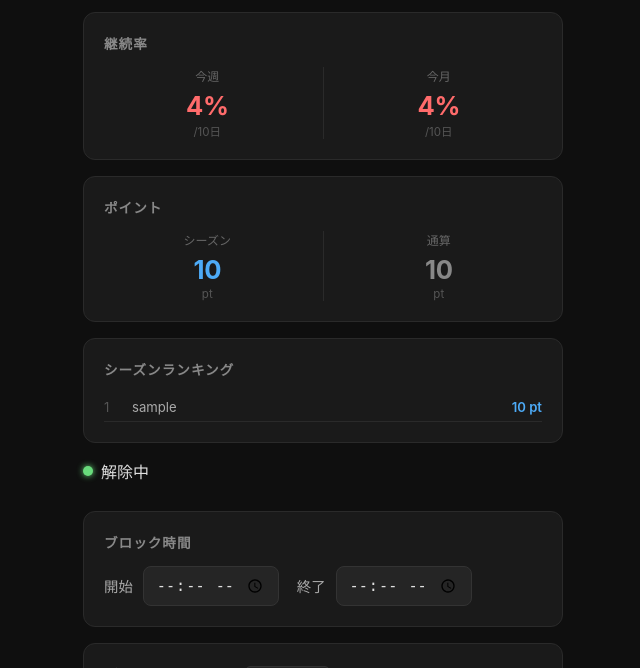
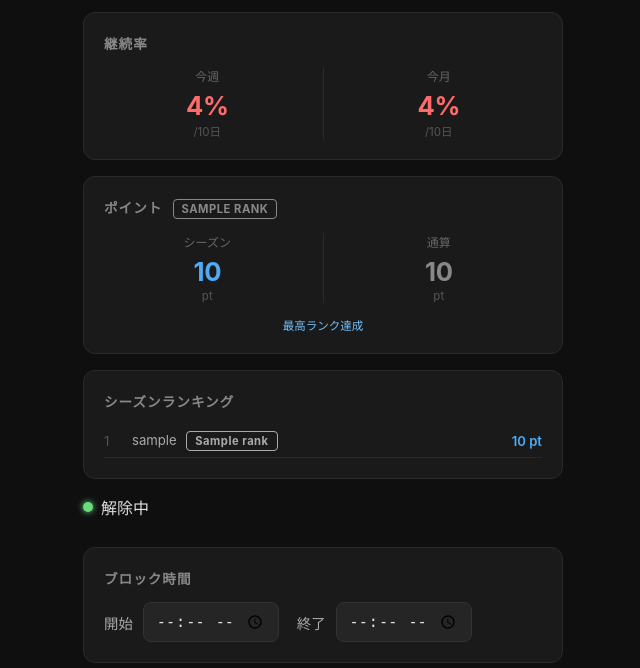
Before and after one commit to nukosi/Toxov, a Flask app: template templates/index.html in a window 1280 px wide. Shown: the part 221-889 px from the top of the page, without its empty margins (317-957 px from the left). Run offline with Flask 3, Linux system fonts and the light colour scheme; the template is opened without the code that fills it: most values are stand-ins (such as "Sample title", 1, 10 or a date in 2020).

Commit message:
add season/rank system (Seed→Flame→Iron→Gold→Diamond)
- database.py: Season table, check_season_reset (monthly auto-reset on startup), get_rank with progress
- web.py: pass rank/ranking with rank info to template
- index.html: rank badge on points card, progress bar to next rank, rank badges in leaderboard

Co-Authored-By: Claude Sonnet 4.6 <noreply@anthropic.com>

```diff
--- a/database.py
+++ b/database.py
@@ -67,6 +67,14 @@ class EventLog(Base):
     created_at = Column(DateTime, nullable=False)
 
 
+class Season(Base):
+    __tablename__ = "seasons"
+    id         = Column(Integer, primary_key=True, autoincrement=True)
+    year       = Column(Integer, nullable=False)
+    month      = Column(Integer, nullable=False)
+    created_at = Column(DateTime, nullable=False)
+
+
 class PointLog(Base):
     __tablename__ = "point_logs"
     id         = Column(Integer, primary_key=True, autoincrement=True)
@@ -86,6 +94,7 @@ class UserPoints(Base):
 def init_db():
     Base.metadata.create_all(engine)
     _migrate()
+    check_season_reset()
 
 
 def _migrate():
@@ -320,6 +329,45 @@ def set_user_plan(user_id, plan: str):
             session.commit()
 
 
+_RANKS = [
+    (45, "Diamond"),
+    (30, "Gold"),
+    (15, "Iron"),
+    (5,  "Flame"),
+    (0,  "Seed"),
+]
+
+
+def get_rank(season_points: int) -> dict:
+    for i, (threshold, name) in enumerate(_RANKS):
+        if season_points >= threshold:
+            if i == 0:
+                return {"name": name, "next": None, "progress": 100, "pts_to_next": 0}
+            next_threshold, next_name = _RANKS[i - 1]
+            pts_in_tier = season_points - threshold
+            tier_size   = next_threshold - threshold
+            progress    = round(pts_in_tier / tier_size * 100)
+            return {"name": name, "next": next_name,
+                    "progress": min(progress, 99),
+                    "pts_to_next": next_threshold - season_points}
+    return {"name": "Seed", "next": "Flame", "progress": 0, "pts_to_next": 5}
+
+
+def check_season_reset():
+    JST = datetime.timezone(datetime.timedelta(hours=9))
+    now = datetime.datetime.now(JST)
+    with Session(engine) as session:
+        latest = session.query(Season).order_by(Season.id.desc()).first()
+        if latest and latest.year == now.year and latest.month == now.month:
+            return  # 同じ月なのでリセット不要
+        session.add(Season(year=now.year, month=now.month,
+                           created_at=now.replace(tzinfo=None)))
+        # 初回以外はシーズンポイントをリセットする
+        if latest:
+            session.query(UserPoints).update({"season_points": 0})
+        session.commit()
+
+
 def _compute_streak_in_session(session, user_id, now):
     last_emergency = (
         session.query(EventLog)
--- a/templates/index.html
+++ b/templates/index.html
@@ -176,6 +176,23 @@
       color: #666;
       margin-top: 6px;
     }
+
+    .rank-badge {
+      display: inline-block;
+      font-size: 0.7rem;
+      font-weight: 700;
+      padding: 2px 8px;
+      border-radius: 4px;
+      border: 1px solid;
+      vertical-align: middle;
+      margin-left: 6px;
+      letter-spacing: 0.5px;
+    }
+    .rank-seed    { color:#888;    background:#1a1a1a; border-color:#333; }
+    .rank-flame   { color:#ffa94d; background:#2a2010; border-color:#5a4010; }
+    .rank-iron    { color:#adb5bd; background:#212529; border-color:#495057; }
+    .rank-gold    { color:#ffd43b; background:#2a2200; border-color:#5a4a00; }
+    .rank-diamond { color:#74c0fc; background:#0a1a2a; border-color:#1a4a7a; }
   </style>
 </head>
 <body>
@@ -225,10 +242,12 @@
       </div>
     </div>
 
-    <!-- ポイントカード -->
+    <!-- ポイント・ランクカード -->
     <div class="card" style="margin-bottom:16px;">
-      <h2>ポイント</h2>
-      <div style="display:flex; gap:12px;">
+      <h2>ポイント
+        <span class="rank-badge rank-{{ rank.name|lower }}">{{ rank.name }}</span>
+      </h2>
+      <div style="display:flex; gap:12px; margin-bottom:14px;">
         <div style="flex:1; text-align:center;">
           <p style="font-size:0.75rem; color:#666; margin-bottom:6px;">シーズン</p>
           <p style="font-size:1.6rem; font-weight:700; letter-spacing:-0.5px; color:#4dabf7;">{{ points.season_points }}</p>
@@ -241,6 +260,18 @@
           <p style="font-size:0.72rem; color:#555; margin-top:2px;">pt</p>
         </div>
       </div>
+      {% if rank.next %}
+        <div style="display:flex; justify-content:space-between; font-size:0.72rem; color:#555; margin-bottom:5px;">
+          <span>{{ rank.name }}</span>
+          <span>{{ rank.next }} まで {{ rank.pts_to_next }}pt</span>
+        </div>
+        <div style="background:#252525; border-radius:4px; height:4px;">
+          <div style="height:4px; border-radius:4px; width:{{ rank.progress }}%;
+            background:{% if rank.next == 'Flame' %}#ffa94d{% elif rank.next == 'Iron' %}#adb5bd{% elif rank.next == 'Gold' %}#ffd43b{% else %}#74c0fc{% endif %};"></div>
+        </div>
+      {% else %}
+        <p style="font-size:0.72rem; color:#74c0fc; text-align:center;">最高ランク達成</p>
+      {% endif %}
     </div>
 
     <!-- ランキングカード -->
@@ -253,6 +284,7 @@
             <td style="padding:6px 0; color:#555; width:28px;">{{ loop.index }}</td>
             <td style="padding:6px 0; color:{% if r.username == current_user.username %}#4dabf7{% else %}#aaa{% endif %};">
               {{ r.username }}
+              <span class="rank-badge rank-{{ r.rank.name|lower }}">{{ r.rank.name }}</span>
             </td>
             <td style="padding:6px 0; color:#4dabf7; text-align:right; font-weight:600;">{{ r.season_points }} pt</td>
           </tr>
--- a/web.py
+++ b/web.py
@@ -6,7 +6,7 @@ from database import (init_db, load_config, save_config,
                       verify_password, create_user, get_user_by_id, get_user_by_token,
                       set_emergency_unblock, add_event_log, get_event_logs, get_streak,
                       set_user_plan, has_emergency_history, get_success_rate,
-                      apply_event_points, get_user_points, get_season_ranking)
+                      apply_event_points, get_user_points, get_season_ranking, get_rank)
 from comments import get_comment, get_phase
 from plans import get_limits, within_site_limit, within_app_limit
 
@@ -113,13 +113,16 @@ def index():
     weekly_rate  = get_success_rate(current_user.id, 7)
     monthly_rate = get_success_rate(current_user.id, 30)
     points       = get_user_points(current_user.id)
+    rank         = get_rank(points["season_points"])
     ranking      = get_season_ranking()
+    for r in ranking:
+        r["rank"] = get_rank(r["season_points"])
     limits   = get_limits(current_user.plan)
     return render_template("index.html", config=config, blocking=blocking,
                            saved=saved, api_token=current_user.api_token,
                            logs=logs, streak=streak, semoji=semoji, comment=comment,
                            weekly_rate=weekly_rate, monthly_rate=monthly_rate,
-                           points=points, ranking=ranking, error=error,
+                           points=points, rank=rank, ranking=ranking, error=error,
                            plan=current_user.plan, limits=limits,
                            role=current_user.role)
 
```
